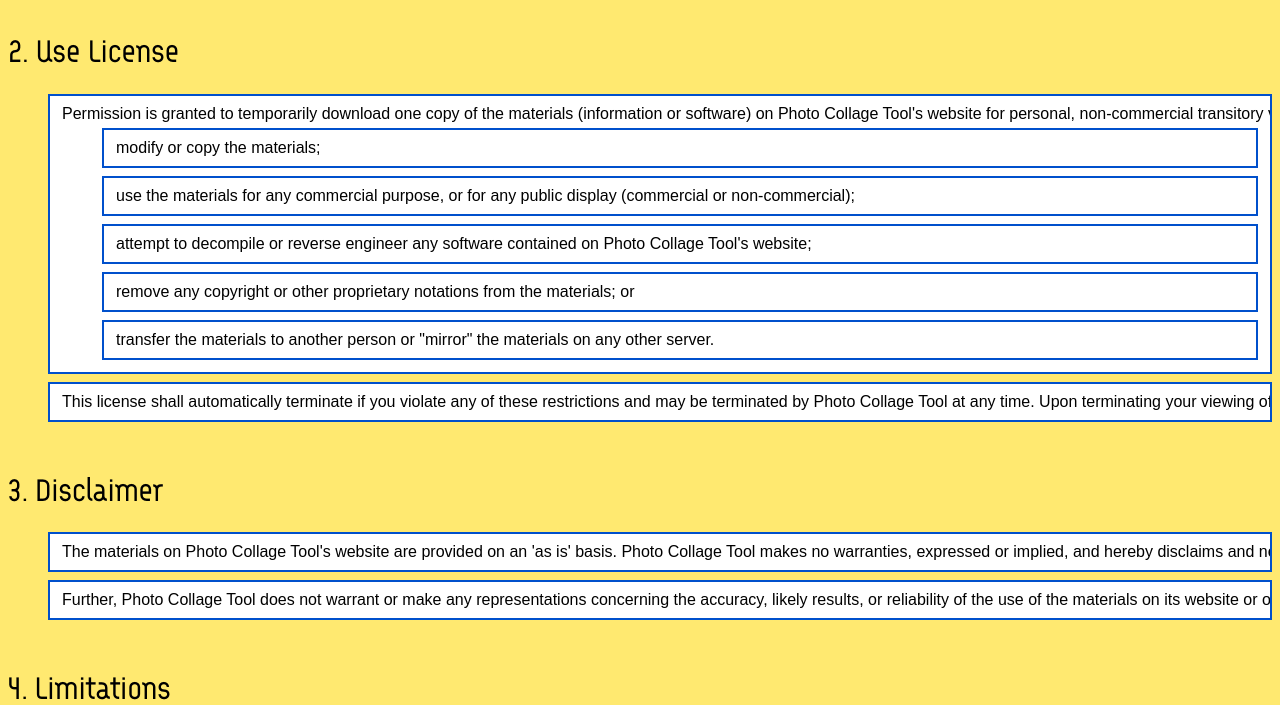
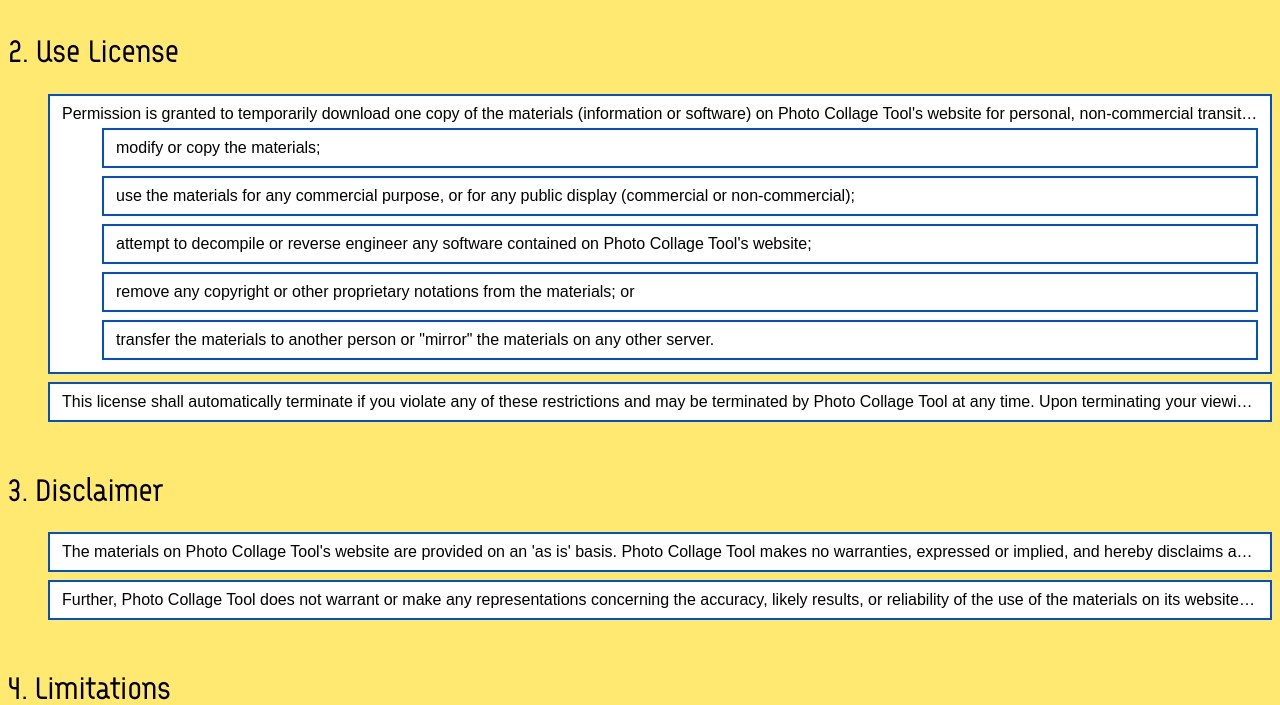
Before and after one commit to brandon-wallace/photo-collage-tool, a Flask app: page /terms_of_service in a window 1280 px wide. Shown: the part 1105-1810 px from the top of the page. Run offline with Flask 2, Linux system fonts and the light colour scheme.

Commit message:
style: Long file names
Added text-overflow: ellipsis for long file names.

```diff
--- a/application/static/css/style.css
+++ b/application/static/css/style.css
@@ -179,6 +179,7 @@ ul {
 li {
     overflow: hidden;
     white-space: nowrap;
+    text-overflow: ellipsis;
     margin-bottom: .5em;
 	padding: .25em .75em;
 	box-sizing: border-box;
```
